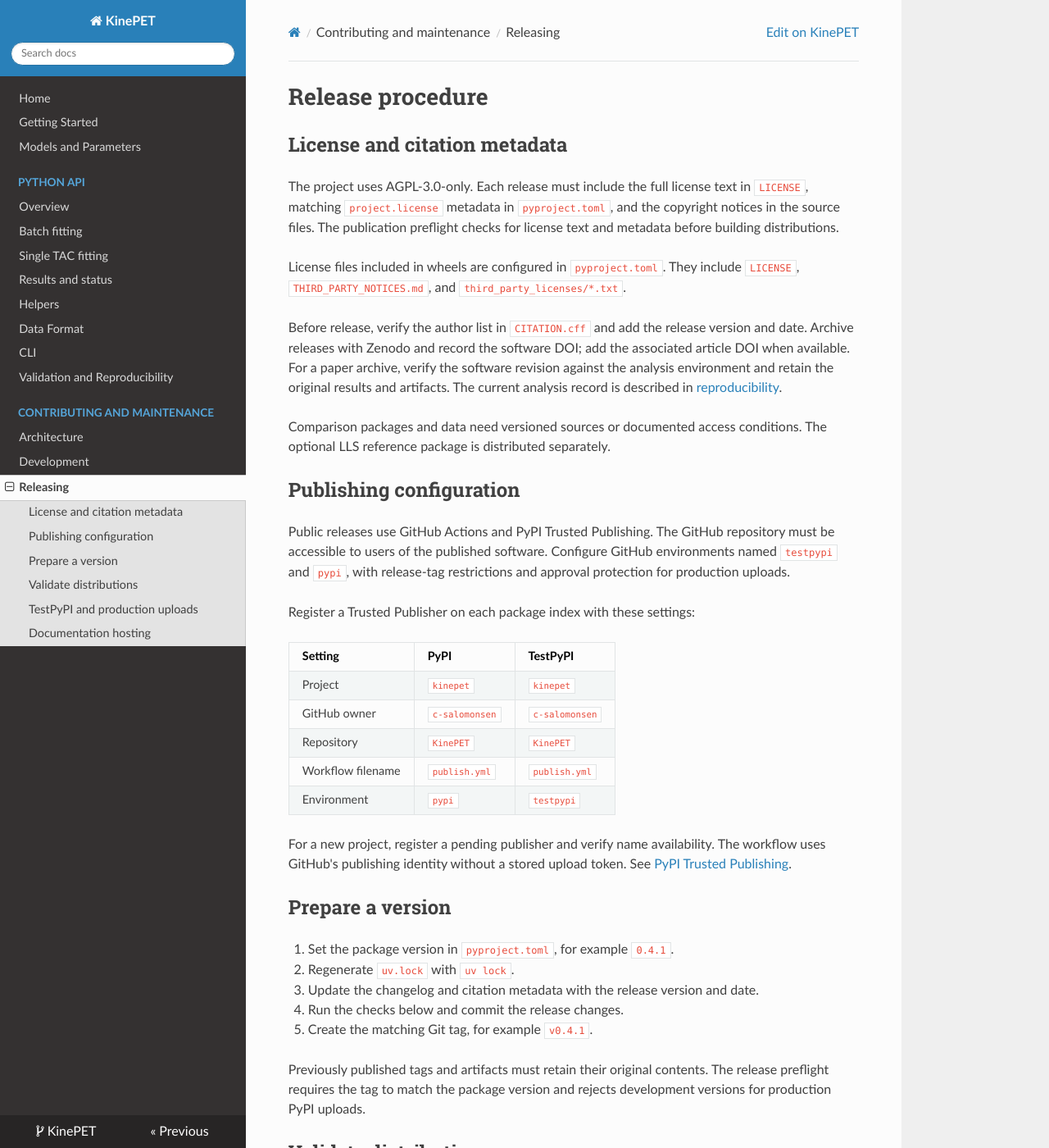
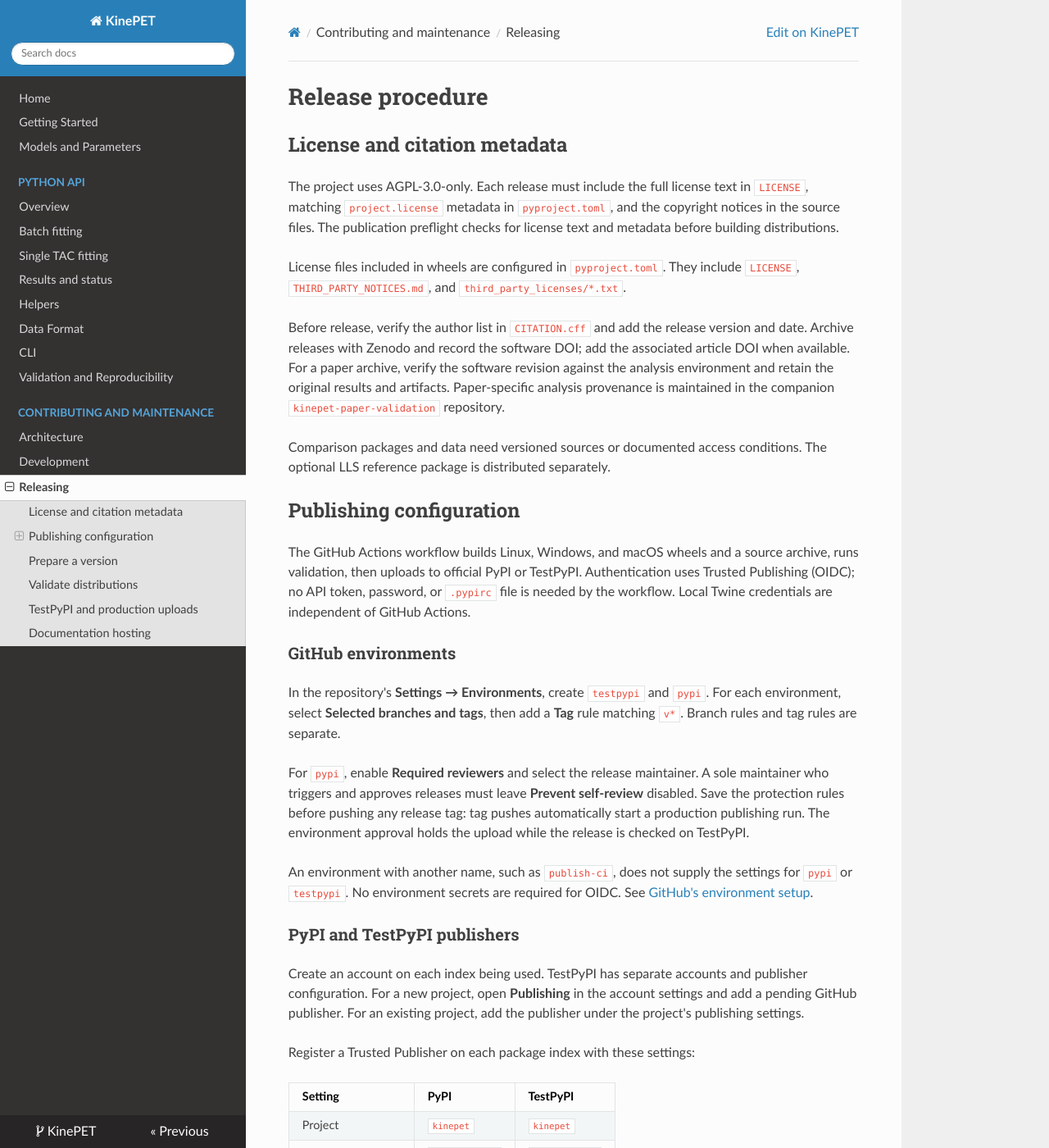
Before and after one commit to c-salomonsen/KinePET, an MkDocs documentation site: the page built from docs/releasing.md, in a window 1280 px wide and 1400 px high. Shown: the whole window at 82% size. Built offline with MkDocs 1.6.1, drawn with Linux system fonts in a browser that asks for light colours; nearby versions of some CDN libraries; a script that is not in the unit is left out; some of the changed text lies outside the part shown.

Commit message:
ci: clarify official PyPI publishing and document account setup

````diff
--- a/docs/releasing.md
+++ b/docs/releasing.md
@@ -14,18 +14,41 @@ Before release, verify the author list in `CITATION.cff` and add the release
 version and date. Archive releases with Zenodo and record the software DOI;
 add the associated article DOI when available. For a paper archive, verify the
 software revision against the analysis environment and retain the original
-results and artifacts. The current analysis record is described in
-[reproducibility](reproducibility.md).
+results and artifacts. Paper-specific analysis provenance is maintained in the companion
+`kinepet-paper-validation` repository.
 
 Comparison packages and data need versioned sources or documented access
 conditions. The optional LLS reference package is distributed separately.
 
 ## Publishing configuration
 
-Public releases use GitHub Actions and PyPI Trusted Publishing. The GitHub
-repository must be accessible to users of the published software. Configure
-GitHub environments named `testpypi` and `pypi`, with release-tag restrictions
-and approval protection for production uploads.
+The GitHub Actions workflow builds Linux, Windows, and macOS wheels and a source
+archive, runs validation, then uploads to official PyPI or TestPyPI. Authentication
+uses Trusted Publishing (OIDC); no API token, password, or `.pypirc` file is
+needed by the workflow. Local Twine credentials are independent of GitHub Actions.
+
+### GitHub environments
+
+In the repository's **Settings → Environments**, create `testpypi` and `pypi`.
+For each environment, select **Selected branches and tags**, then add a **Tag**
+rule matching `v*`. Branch rules and tag rules are separate.
+
+For `pypi`, enable **Required reviewers** and select the release maintainer.
+A sole maintainer who triggers and approves releases must leave **Prevent
+self-review** disabled. Save the protection rules before pushing any release tag:
+tag pushes automatically start a production publishing run. The environment
+approval holds the upload while the release is checked on TestPyPI.
+
+An environment with another name, such as `publish-ci`, does not supply the
+settings for `pypi` or `testpypi`. No environment secrets are required for OIDC.
+See [GitHub's environment setup](https://docs.github.com/en/actions/how-tos/deploy/configure-and-manage-deployments/manage-environments).
+
+### PyPI and TestPyPI publishers
+
+Create an account on each index being used. TestPyPI has separate accounts and
+publisher configuration. For a new project, open **Publishing** in the account
+settings and add a pending GitHub publisher. For an existing project, add the
+publisher under the project's publishing settings.
 
 Register a Trusted Publisher on each package index with these settings:
 
@@ -37,9 +60,20 @@ Register a Trusted Publisher on each package index with these settings:
 | Workflow filename | `publish.yml` | `publish.yml` |
 | Environment | `pypi` | `testpypi` |
 
-For a new project, register a pending publisher and verify name availability.
-The workflow uses GitHub's publishing identity without a stored upload token.
-See [PyPI Trusted Publishing](https://docs.pypi.org/trusted-publishers/using-a-publisher/).
+A pending publisher creates the project on the first successful upload; it does
+not reserve the name in advance. The owner, repository, workflow filename, and
+environment must match the workflow exactly. See
+[creating a project with a Trusted Publisher](https://docs.pypi.org/trusted-publishers/creating-a-project-through-oidc/)
+and [publishing with OIDC](https://docs.pypi.org/trusted-publishers/using-a-publisher/).
+
+### Local Twine credentials
+
+`~/.pypirc` is used only for uploads run from that computer. It is not available
+on GitHub-hosted runners and should not be copied into the repository or workflow.
+For token authentication, the conventional username is literally `__token__`
+(with two underscores on each side), and the password is the complete API token.
+The `[pypi]` section selects official PyPI for `twine upload --repository pypi`.
+These credentials are optional when releases use the OIDC workflow above.
 
 ## Prepare a version
 
@@ -83,14 +117,51 @@ release metadata validation.
 
 ## TestPyPI and production uploads
 
-The workflow supports manual dispatch with `repository=testpypi` or
-`repository=pypi` on a version tag. Pushing a `v*` tag also starts the production
-workflow; configure production approval protection before pushing the tag.
-Approve the production upload only after the TestPyPI checks pass.
+Both manual dispatch and tag pushes require a tag matching `pyproject.toml`,
+for example `v0.4.1`. Pushing a `v*` tag starts production publishing; the `pypi`
+environment must already have its approval rule configured. A push to `main`
+runs tests and distribution builds but does not publish a package.
 
-For a TestPyPI check, install NumPy from PyPI, then install the exact KinePET
-version from TestPyPI with `--no-deps`. Run the installed-wheel check in that
-environment. This keeps unrelated dependencies on their normal package index.
+Push the reviewed workflow changes to `main` before using manual dispatch.
+Each release run uses the workflow and source at its selected tag. Updating
+`main` does not update an existing tag. Never move an archived release tag to
+pick up workflow changes; use a new version when the tagged workflow or package
+contents need to change.
+
+For an existing tag whose workflow already supports official PyPI and OIDC,
+configure the publishers and dispatch that tag directly. Using GitHub CLI:
+
+```bash
+gh workflow run publish.yml --repo c-salomonsen/KinePET --ref v0.4.1 -f repository=testpypi
+```
+
+The workflow rebuilds the distributions, runs tests and metadata/license checks,
+and uploads to TestPyPI. Inspect the run under **Actions → Publish Distributions**.
+
+Verify installation in a fresh environment outside the checkout:
+
+```bash
+uv venv /tmp/kinepet-testpypi --python 3.13
+uv pip install --python /tmp/kinepet-testpypi/bin/python numpy
+uv pip install --python /tmp/kinepet-testpypi/bin/python --index-url https://test.pypi.org/simple/ --no-deps kinepet==0.4.1
+```
+
+Run `scripts/wheel_smoke.py` from the selected release against that installed
+package. On Windows, substitute a suitable temporary path and the environment's
+`Scripts/python.exe`. Installing NumPy separately keeps dependencies on their
+normal package index.
+
+After verification, either approve the production run already waiting from the
+tag push, or dispatch one production run explicitly:
+
+```bash
+gh workflow run publish.yml --repo c-salomonsen/KinePET --ref v0.4.1 -f repository=pypi
+```
+
+Approve its `pypi` deployment when prompted. Do not start another production run
+if one for that version is already waiting. The production dispatch rebuilds and
+checks artifacts; it does not promote the files uploaded to TestPyPI. Published
+filenames cannot be overwritten, and the workflow does not silently skip them.
 
 After production publication, verify a clean `pip install kinepet==VERSION`,
 create the GitHub release, archive it, and update citation links to the versioned
````
Also changed, not shown: other parts of docs/releasing.md (+1 -1 lines), 1 other file.
